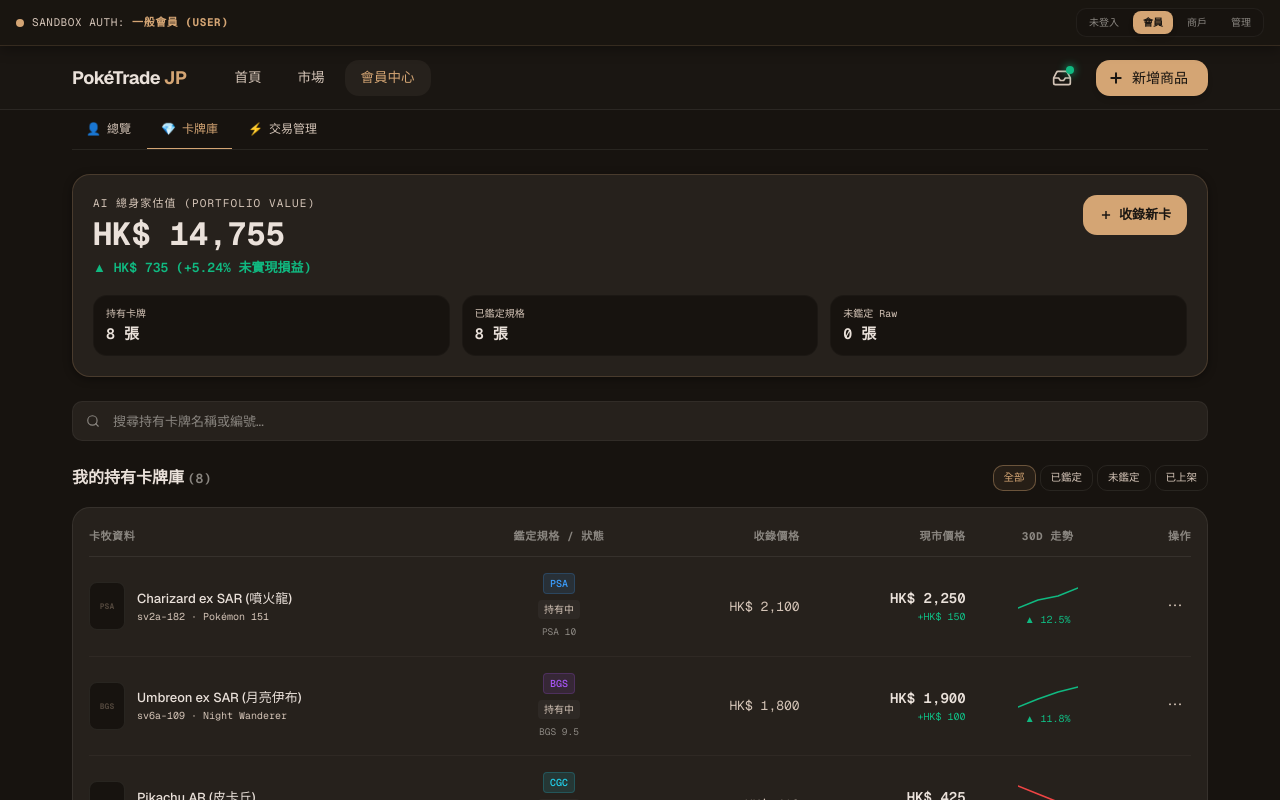
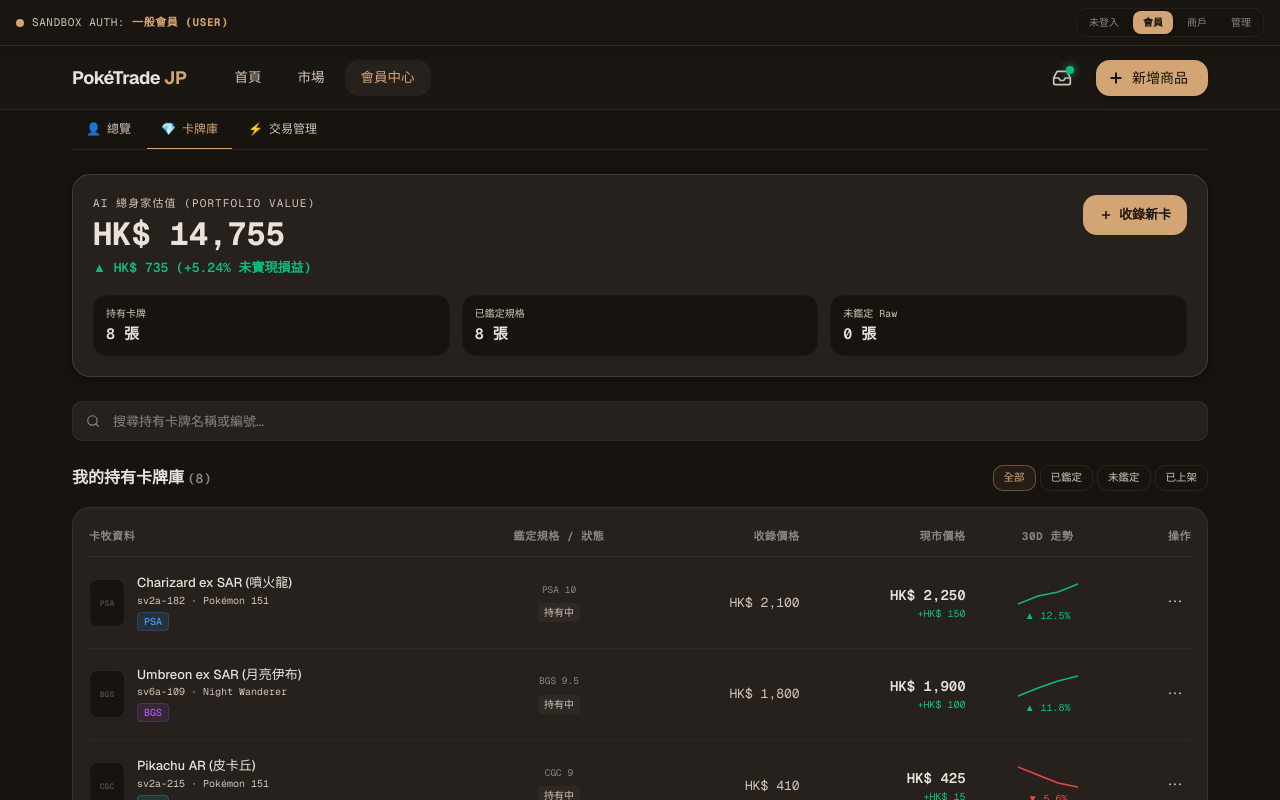
Before and after one commit to VxxxxC/Pokemon-Card-Trading-Platform-Client, a Next.js app: page /profile/user/collection in a window 1280 px wide. Shown: the top 800 px of the page. Built offline with nearby package versions, Linux system fonts and the light colour scheme.

Commit message:
alignment grading badge and product status badge position

```diff
--- a/app/profile/user/(dashboard)/collection/page.tsx
+++ b/app/profile/user/(dashboard)/collection/page.tsx
@@ -487,16 +487,16 @@
                                 <p className="font-mono text-[10px] text-[#d4c4b7]">
                                   {card.cardNo} · {card.set}
                                 </p>
+                                <GraderBadge grader={card.grader} />
                               </div>
                             </div>
                           </td>
                           <td className="py-4 px-3 text-center">
                             <div className="flex flex-col items-center gap-1.5">
-                              <GraderBadge grader={card.grader} />
-                              <StatusPill status={card.status} />
                               <span className="font-mono text-[9.5px] text-[#8A8680]">
                                 {card.grade}
                               </span>
+                              <StatusPill status={card.status} />
                             </div>
                           </td>
                           <td className="py-4 px-3 text-right">
```
